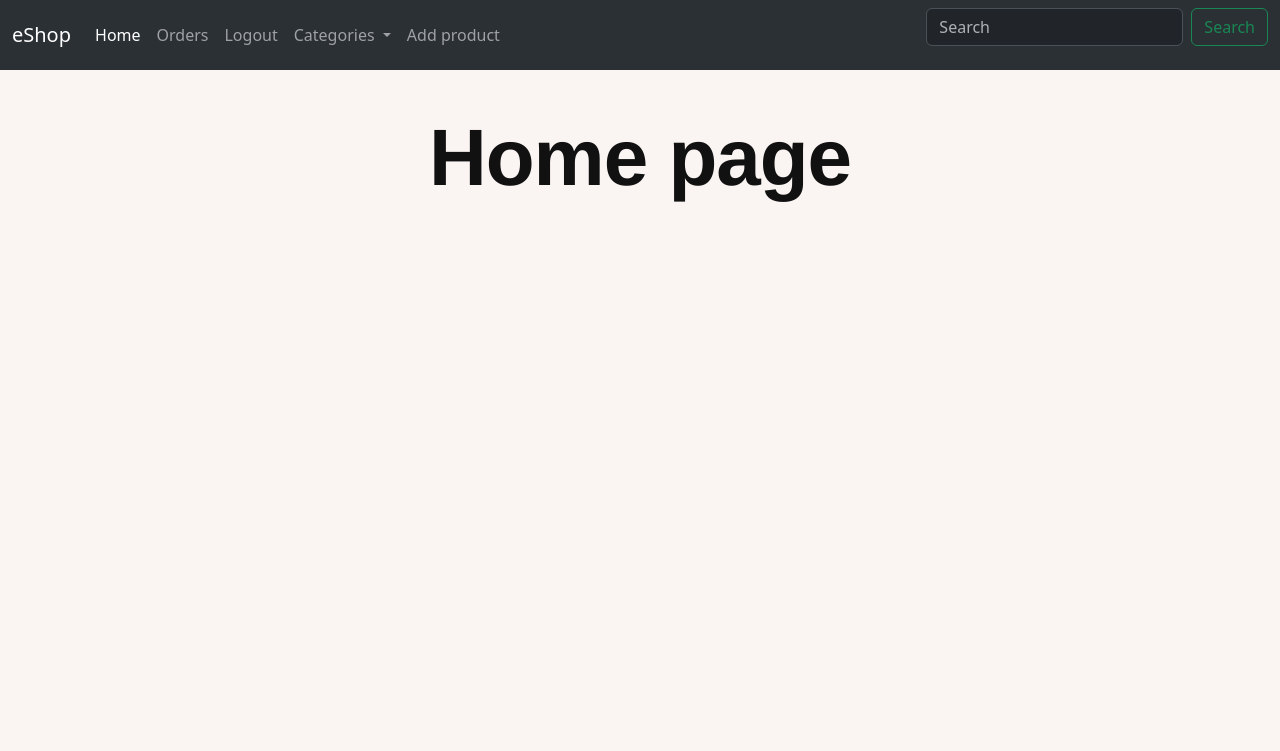
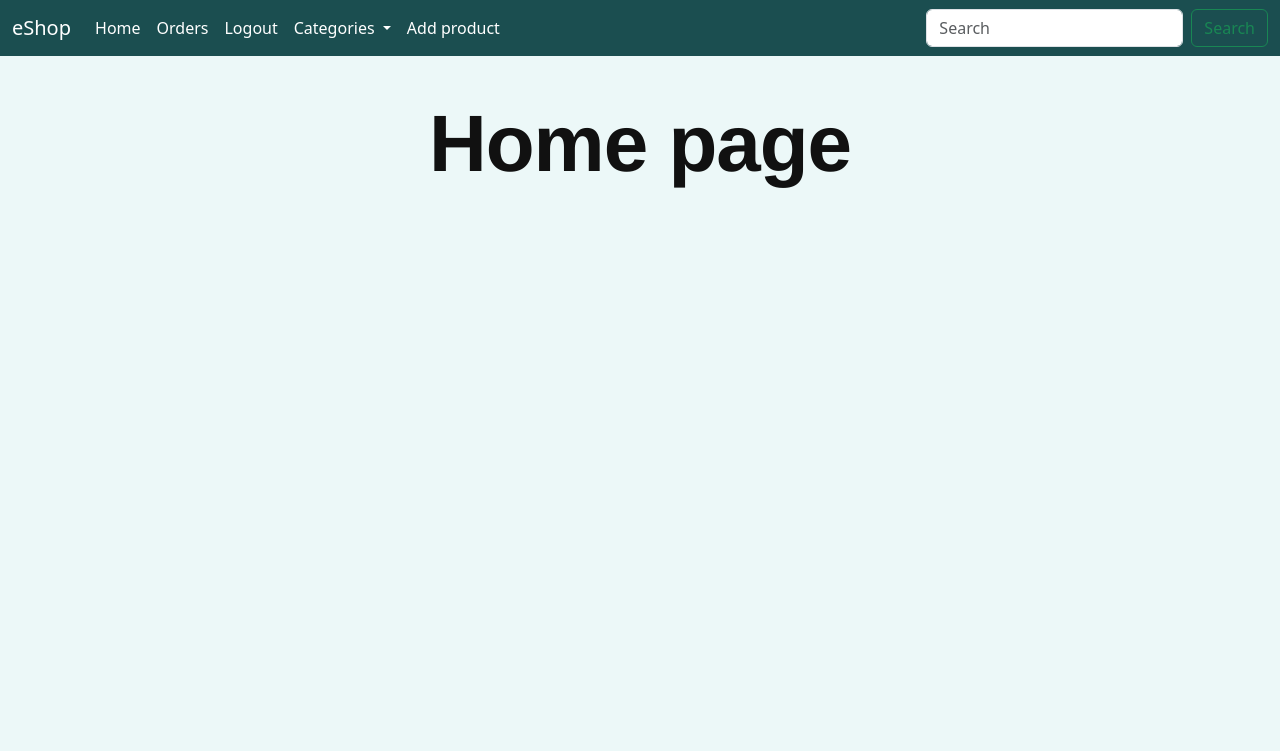
Before and after one commit to adelahera/virtual-shop, a Django app: page /shop/ in a window 1280 px wide. Shown: the top 751 px of the page. Run offline with Django 4.2, Linux system fonts and the light colour scheme; data that the repository does not hold is empty.

Commit message:
añadido css para el base

```diff
--- /dev/null
+++ b/e-commerce/static/src/styles.css
@@ -0,0 +1,40 @@
+.navbar {
+
+    background-color: #1b4e50;
+}
+
+.navbar-nav .nav-link{
+    color: #fff !important;
+}
+
+.navbar-brand {
+    color: #fff !important;
+}
+
+#body {
+    background-color: #ecf8f8;
+}
+
+.image-container{
+    width: 200px; /* Ancho personalizado */
+    height: 250px; /* Alto personalizado */
+    user-select: none;
+}
+
+.image-container > img {
+    width: 100%;
+    height: 100%;
+    padding: 0.5rem;
+    object-fit:contain;
+    pointer-events: none;
+}
+
+.card-container {
+    width: 18rem;
+    height: 30rem;
+    transition: transform 0.2s, background-color 0.2s;
+    user-select: none;
+}
+.card-container:hover {
+    transform: translateY(-10px);
+}
--- a/e-commerce/templates/base.html
+++ b/e-commerce/templates/base.html
@@ -1,14 +1,17 @@
+{% load static %}
+
 <!DOCTYPE html>
 <html lang="en">
 <head>
     <meta charset="UTF-8">
     <meta name="viewport" content="width=device-width, initial-scale=1.0">
+    <link rel="stylesheet" href="{% static 'styles.css' %}" />
     <link href="https://cdn.jsdelivr.net/npm/bootstrap@5.3.2/dist/css/bootstrap.min.css" rel="stylesheet" integrity="sha384-T3c6CoIi6uLrA9TneNEoa7RxnatzjcDSCmG1MXxSR1GAsXEV/Dwwykc2MPK8M2HN" crossorigin="anonymous">
     <script src="https://cdn.jsdelivr.net/npm/@popperjs/core@2.11.8/dist/umd/popper.min.js" integrity="sha384-I7E8VVD/ismYTF4hNIPjVp/Zjvgyol6VFvRkX/vR+Vc4jQkC+hVqc2pM8ODewa9r" crossorigin="anonymous"></script>
     <script src="https://cdn.jsdelivr.net/npm/bootstrap@5.3.2/dist/js/bootstrap.min.js" integrity="sha384-BBtl+eGJRgqQAUMxJ7pMwbEyER4l1g+O15P+16Ep7Q9Q+zqX6gSbd85u4mG4QzX+" crossorigin="anonymous"></script>    <title>eShop</title>
 </head>
-<body style="background-color:#FAF4F2;">
-  <nav class="navbar navbar-expand-lg bg-body-tertiary d-flex justify-content-around" data-bs-theme="dark">
+<body id="body">
+  <nav class="navbar navbar-expand-lg bg-custom d-flex justify-content-around" >
 
     <div class="container-fluid">
       <a class="navbar-brand" href="{% url 'index' %}">eShop</a>
@@ -42,7 +45,7 @@
           </li>
         </ul>
       </div>
-      <form class="d-flex" role="search" action = "{% url 'buscar' %}" method="get">
+      <form class="d-flex mb-0" role="search" action = "{% url 'buscar' %}" method="get">
         <input class="form-control me-2" type="search" name="busqueda" placeholder="Search" aria-label="Search">
         <button class="btn btn-outline-success" type="submit">Search</button>
       </form>
```
